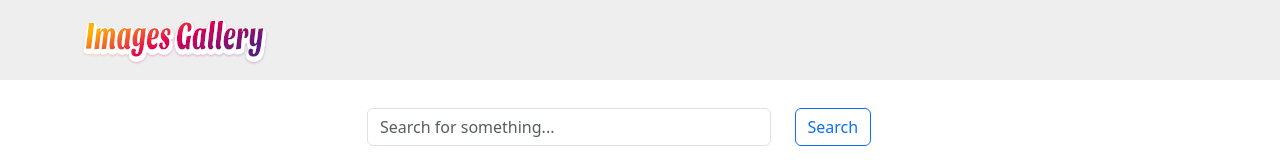
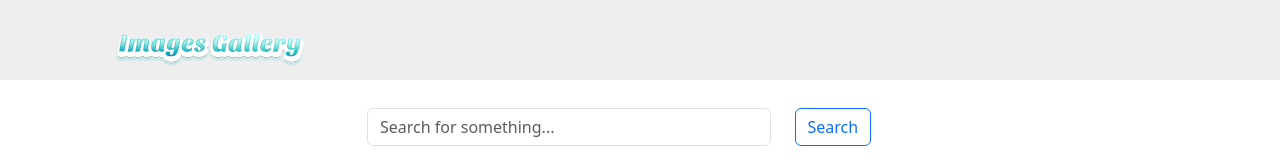
Before and after one commit to AlefAdonis/image-gallery, a React (Create React App) app in the folder frontend/: page / in a window 1280 px wide. Shown: the top 160 px of the page. Built offline with nearby package versions, Linux system fonts and the light colour scheme; no server answers.

Commit message:
[fix] Fixing header style

```diff
--- a/frontend/src/components/Header.js
+++ b/frontend/src/components/Header.js
@@ -11,7 +11,7 @@
   return (
     <Navbar style={navbarStyle}>
       <Container>
-        <Logo style={{ maxWidth: "12rem", maxHeight: "4rem" }} />
+        <Logo style={{ maxWidth: "16rem", maxHeight: "4rem" }} />
       </Container>
     </Navbar>
   );
```
Also changed, not shown: frontend/src/images/logo.svg.
